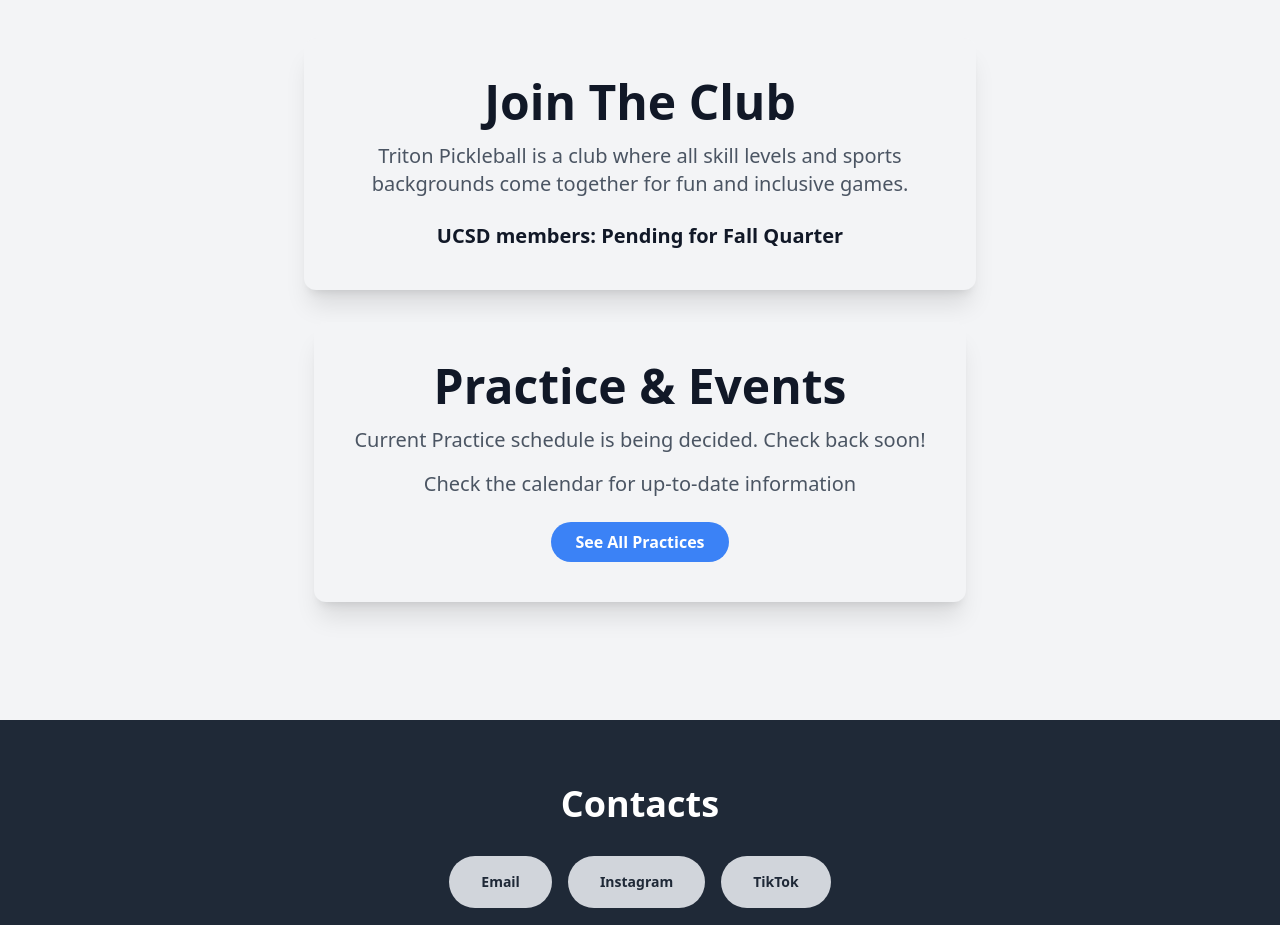
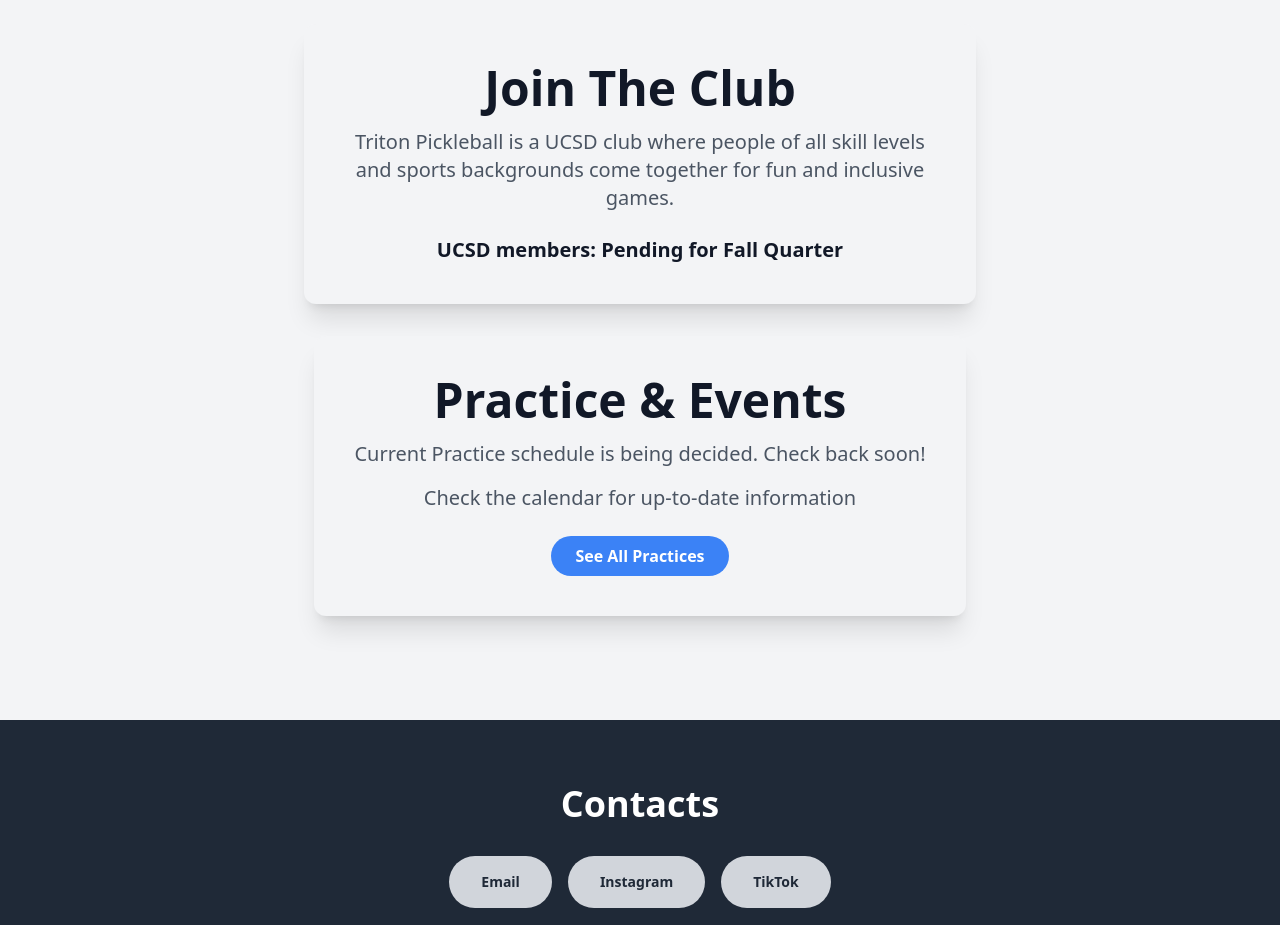
Before and after one commit to Ray73H/triton-pickleball, a Next.js app: page / in a window 1280 px wide. Shown: the part 880-1805 px from the top of the page. Built offline with nearby package versions, Linux system fonts and the light colour scheme.

Commit message:
Small home page update

```diff
--- a/app/page.jsx
+++ b/app/page.jsx
@@ -38,8 +38,8 @@
             Join The Club
           </h3>
           <p className="text-sm md:text-lg lg:text-xl text-gray-600 mb-6 text-center">
-            Triton Pickleball is a club where all skill levels and sports
-            backgrounds come together for fun and inclusive games.
+            Triton Pickleball is a UCSD club where people of all skill levels
+            and sports backgrounds come together for fun and inclusive games.
           </p>
           <p className="text-sm md:text-lg lg:text-xl text-gray-900 font-semibold text-center">
             UCSD members: Pending for Fall Quarter
```
